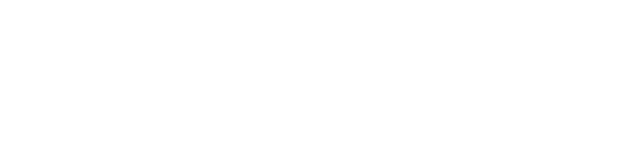
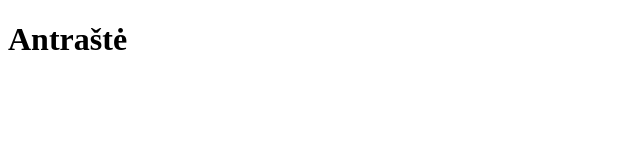
Before and after one commit to vytiukas87/240213WEB160VAK, a plain HTML site: page index.html in a window 1280 px wide. Shown: the whole page, without its empty margins (0-640 px from the left). Drawn offline with Linux system fonts and the light colour scheme.

Commit message:
Pridejau h1 elementa

```diff
--- a/index.html
+++ b/index.html
@@ -7,5 +7,8 @@
 </head>
 <body>
 
+
+    <h1>Antraštė</h1>
+
 </body>
 </html>
```
